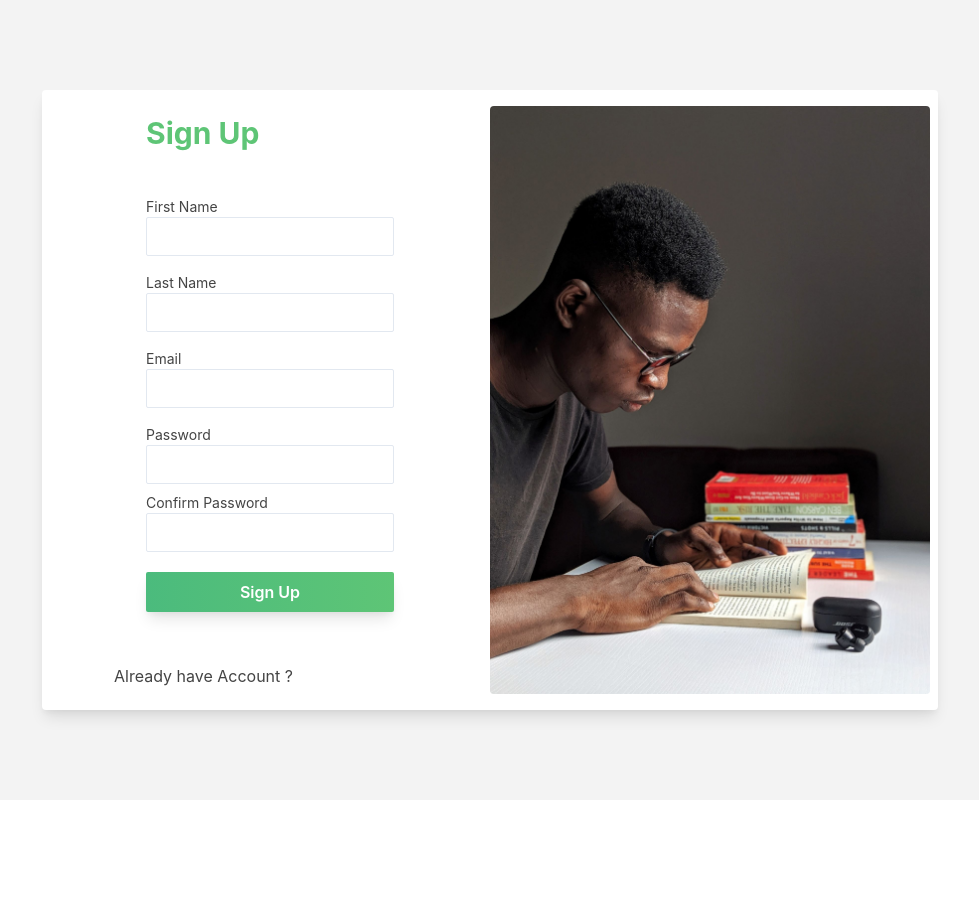
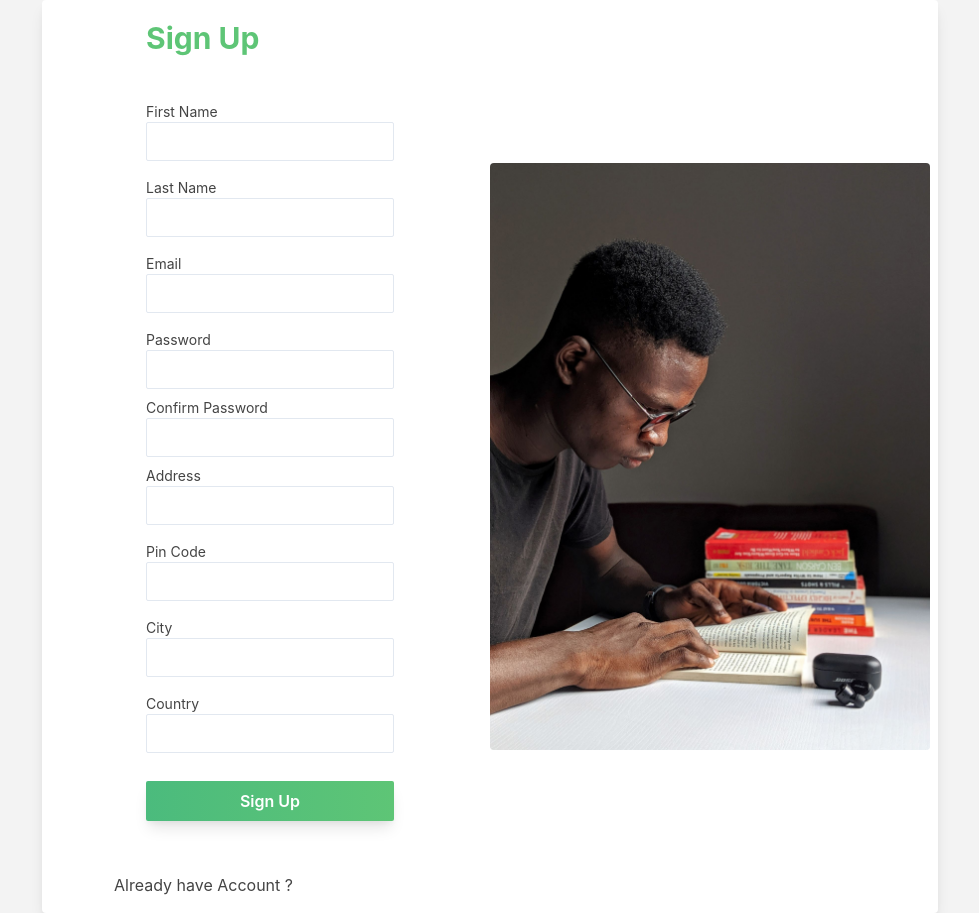
Before and after one commit to mud1tx/Consumer-2-Consumer, a React (Create React App) app in the folder client/: page /signup in a window 1280 px wide. Shown: the whole page, without its empty margins (150-1129 px from the left). Before the commit the page ends 800 px from the top, so only its background shows below. Built offline with nearby package versions, Linux system fonts and the light colour scheme; what tailwind-clip-path would draw is missing.

Commit message:
added more user details

```diff
--- a/client/src/features/Authentication/Signup.js
+++ b/client/src/features/Authentication/Signup.js
@@ -14,6 +14,10 @@ const SignUp = () => {
     email: "",
     password: "",
     confirmPassword: "",
+    address: "",
+    city: "",
+    pin_code: "",
+    country: "",
   });
   const [error, setError] = useState("");
   const [validate, setValidate] = useState([]);
@@ -26,6 +30,7 @@ const SignUp = () => {
 
   const handleFormSubmit = async (e) => {
     e.preventDefault();
+    console.log(userData);
     try {
       const loginApiResponse = await fetch(`${BASE_URL}/signup`, {
         method: "POST",
@@ -35,6 +40,10 @@ const SignUp = () => {
           email: userData.email,
           password: userData.password,
           confirmPassword: userData.confirmPassword,
+          address: userData.address,
+          city: userData.city,
+          pin_code: userData.pin_code,
+          country: userData.country,
         }),
         headers: {
           "Content-Type": "application/json",
@@ -155,6 +164,54 @@ const SignUp = () => {
                   onChange={handleInputs}
                 />
               </div>
+              <div className="flex  flex-col  py-2">
+                <label htmlFor="address" className="text-sm text-text_color">
+                  Address
+                </label>
+                <input
+                  className="rounded-sm bg-main_color-25 border focus:shadow-md text-sm p-2 focus:outline-none"
+                  type="text"
+                  name="address"
+                  value={userData.address}
+                  onChange={handleInputs}
+                />
+              </div>
+              <div className="flex  flex-col  py-2">
+                <label htmlFor="pin_code" className="text-sm text-text_color">
+                  Pin Code
+                </label>
+                <input
+                  className="rounded-sm bg-main_color-25 border focus:shadow-md text-sm p-2 focus:outline-none"
+                  type="number"
+                  name="pin_code"
+                  value={userData.pin_code}
+                  onChange={handleInputs}
+                />
+              </div>
+              <div className="flex  flex-col  py-2">
+                <label htmlFor="city" className="text-sm text-text_color">
+                  City
+                </label>
+                <input
+                  className="rounded-sm bg-main_color-25 border focus:shadow-md text-sm p-2 focus:outline-none"
+                  type="text"
+                  name="city"
+                  value={userData.city}
+                  onChange={handleInputs}
+                />
+              </div>
+              <div className="flex  flex-col  py-2">
+                <label htmlFor="country" className="text-sm text-text_color">
+                  Country
+                </label>
+                <input
+                  className="rounded-sm bg-main_color-25 border focus:shadow-md text-sm p-2 focus:outline-none"
+                  type="text"
+                  name="country"
+                  value={userData.country}
+                  onChange={handleInputs}
+                />
+              </div>
               <button
                 className="w-full my-5 py-2 transition    bg-gradient-to-r from-tertiary to-primary text-main_white shadow-lg shadow-text-teal-400 hover:shadow-teal-500/20   font-semibold rounded-sm"
                 type="submit"
@@ -166,7 +223,7 @@ const SignUp = () => {
               <NavLink to="/login">Already have Account ?</NavLink>
             </p>
           </div>
-          <div class="md:block hidden w-1/2">
+          <div className="md:block hidden w-1/2">
             <img
               className=" rounded "
               alt="Logo"
```
Also changed, not shown: 2 other files (tests, documents, lock files or other folders).
